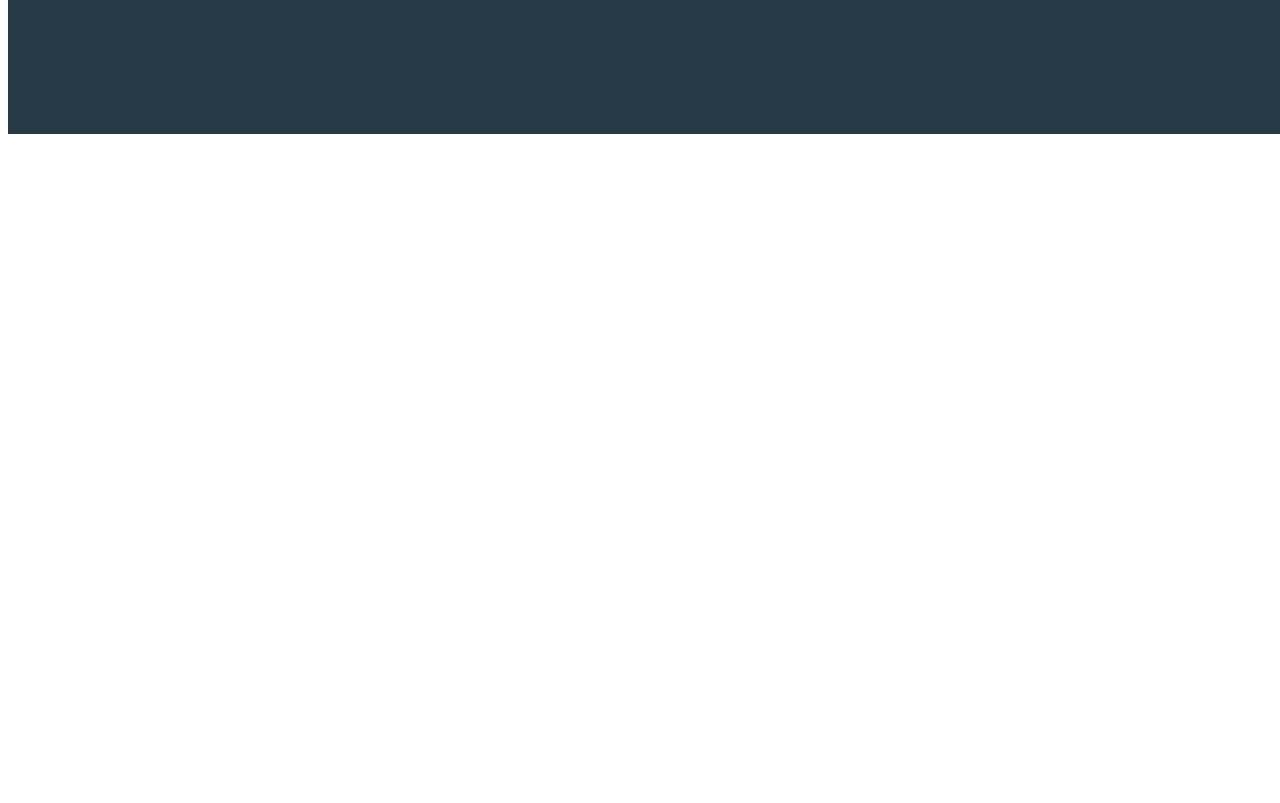
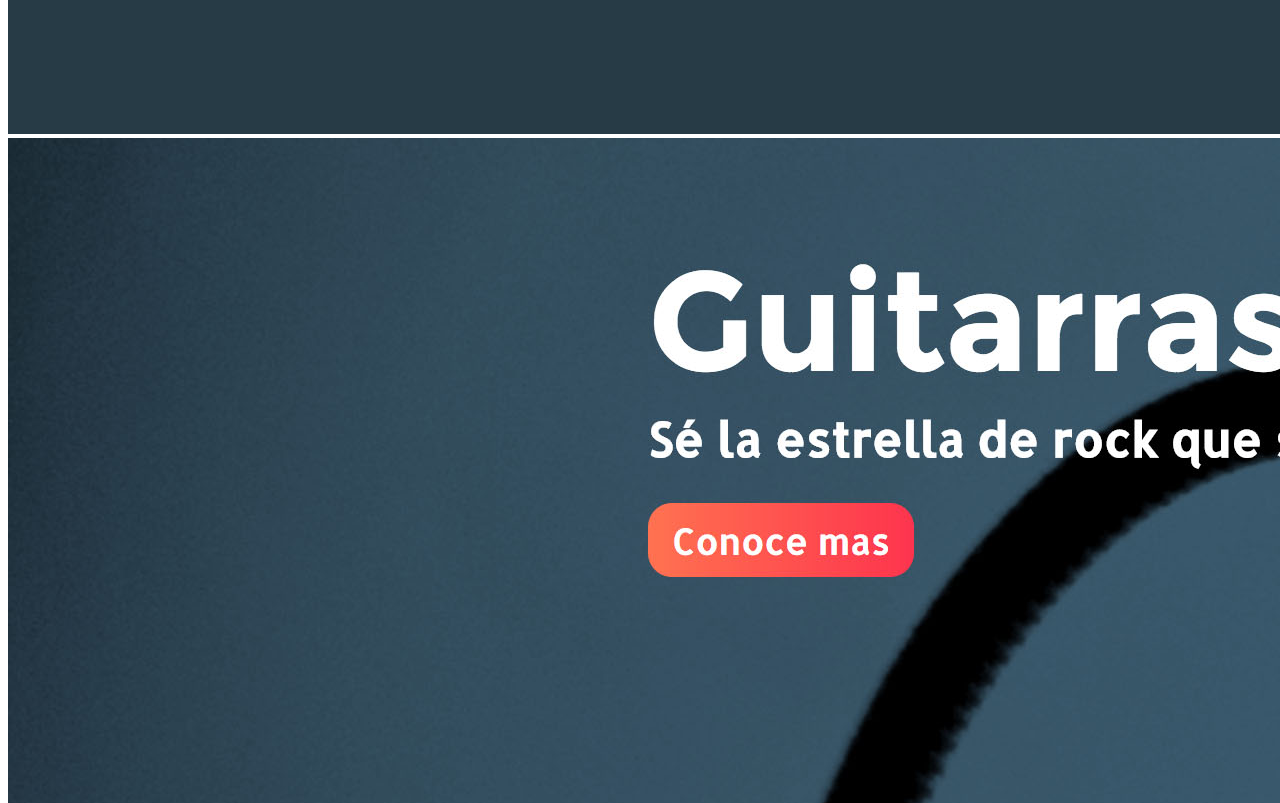
Before and after one commit to tavo20/inivie-github, a plain HTML site: page index.html in a window 1280 px wide. Shown: the part 460-1263 px from the top of the page. Before the commit the page ends 800 px from the top, so only its background shows below. Drawn offline with Linux system fonts and the light colour scheme.

Commit message:
Agregando nuestro hero

```diff
--- a/index.html
+++ b/index.html
@@ -8,6 +8,7 @@
 </head>
 <body>
     <img src="inicio.jpg" alt="">
+    <img src="hola.jpg" alt="">
 
 </body>
 </html>
```
Also changed, not shown: hola.jpg (added).
